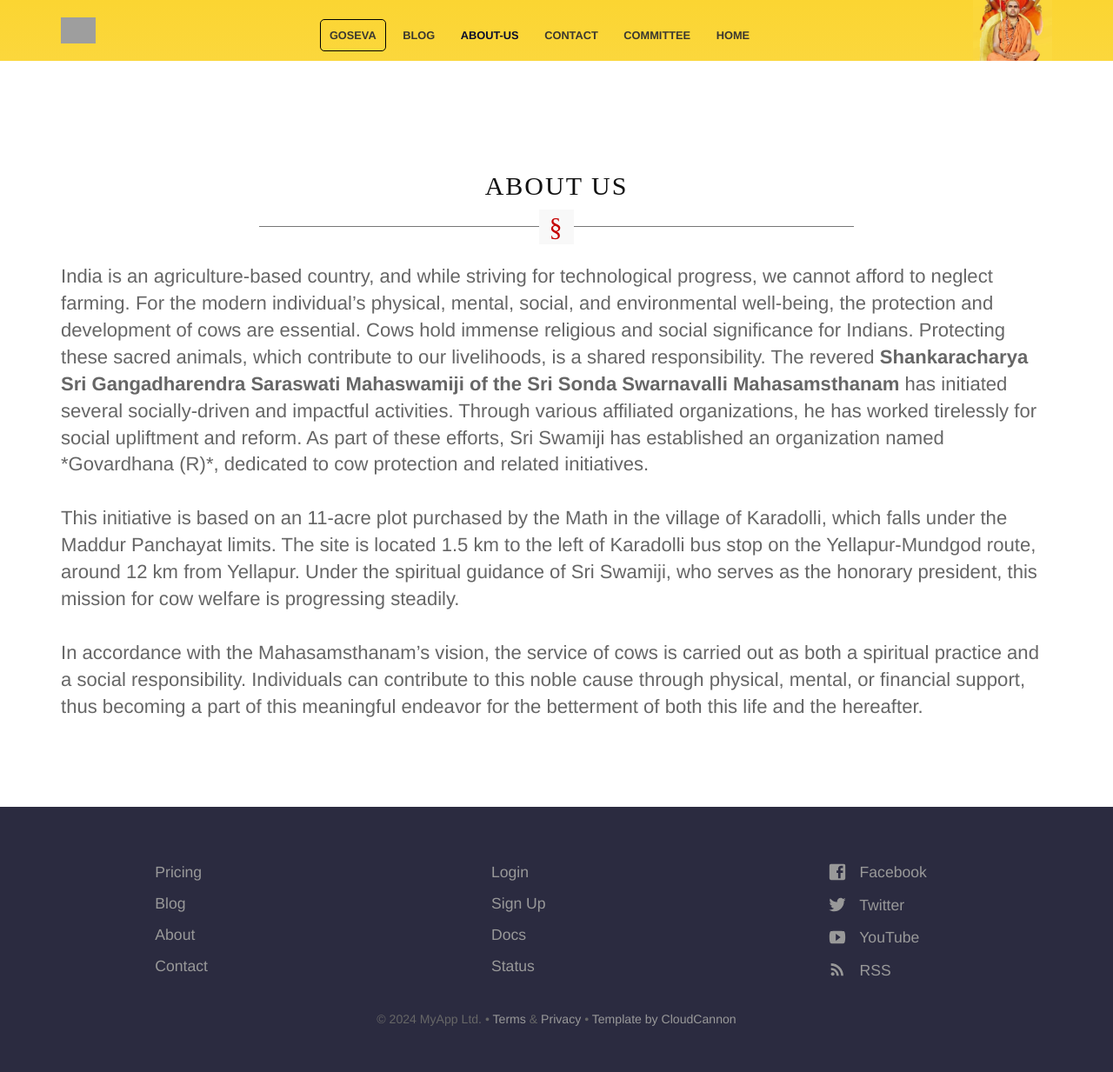
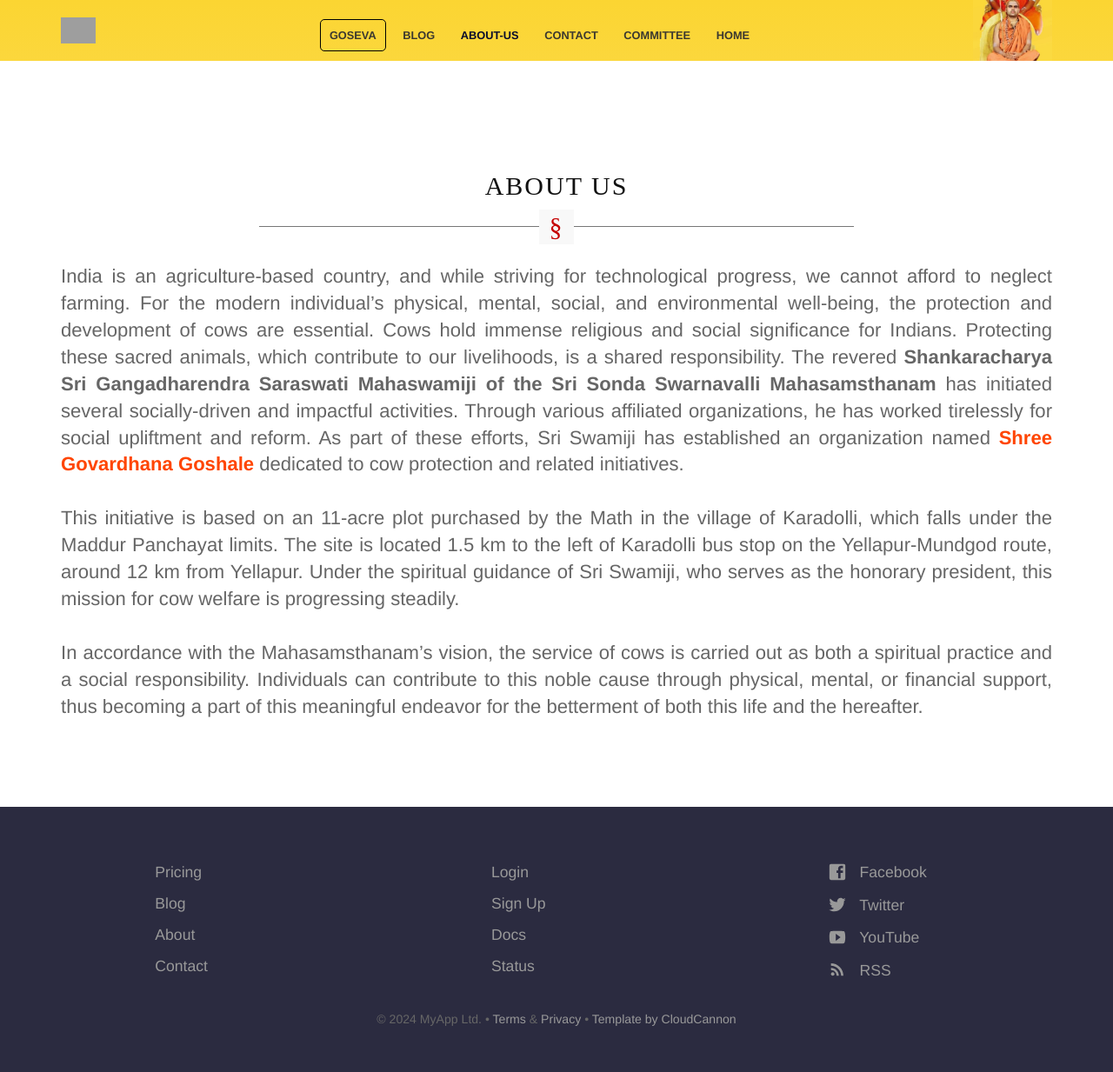
Before and after one commit to sujayadkesar/govardhana, a Jekyll site: the page built from about_us.html, in a window 1280 px wide. Shown: the whole page at 87% size. Built offline with Jekyll 4.4.1, drawn with Linux system fonts in a browser that asks for light colours; grey boxes are pictures that could not be loaded.

Commit message:
govardhanared

```diff
--- a/about_us.html
+++ b/about_us.html
@@ -7,10 +7,10 @@ description: >-
     <h1>About Us</h1>
 </div>
 
-<p>
+<p style="text-align: justify; flex: 1;">
     India is an agriculture-based country, and while striving for technological progress, we cannot afford to neglect farming. For the modern individual’s physical, mental, social, and environmental well-being, the protection and development of cows are essential. Cows hold immense religious and social significance for Indians. Protecting these sacred animals, which contribute to our livelihoods, is a shared responsibility.
 
-    The revered <strong> Shankaracharya Sri Gangadharendra Saraswati Mahaswamiji of the Sri Sonda Swarnavalli Mahasamsthanam</strong> has initiated several socially-driven and impactful activities. Through various affiliated organizations, he has worked tirelessly for social upliftment and reform. As part of these efforts, Sri Swamiji has established an organization named *Govardhana (R)*, dedicated to cow protection and related initiatives.
+    The revered <strong> Shankaracharya Sri Gangadharendra Saraswati Mahaswamiji of the Sri Sonda Swarnavalli Mahasamsthanam</strong> has initiated several socially-driven and impactful activities. Through various affiliated organizations, he has worked tirelessly for social upliftment and reform. As part of these efforts, Sri Swamiji has established an organization named <strong style="color: orangered;">Shree Govardhana Goshale</strong> dedicated to cow protection and related initiatives.
 
     <br><br>This initiative is based on an 11-acre plot purchased by the Math in the village of Karadolli, which falls under the Maddur Panchayat limits. The site is located 1.5 km to the left of Karadolli bus stop on the Yellapur-Mundgod route, around 12 km from Yellapur. Under the spiritual guidance of Sri Swamiji, who serves as the honorary president, this mission for cow welfare is progressing steadily.
 
```
